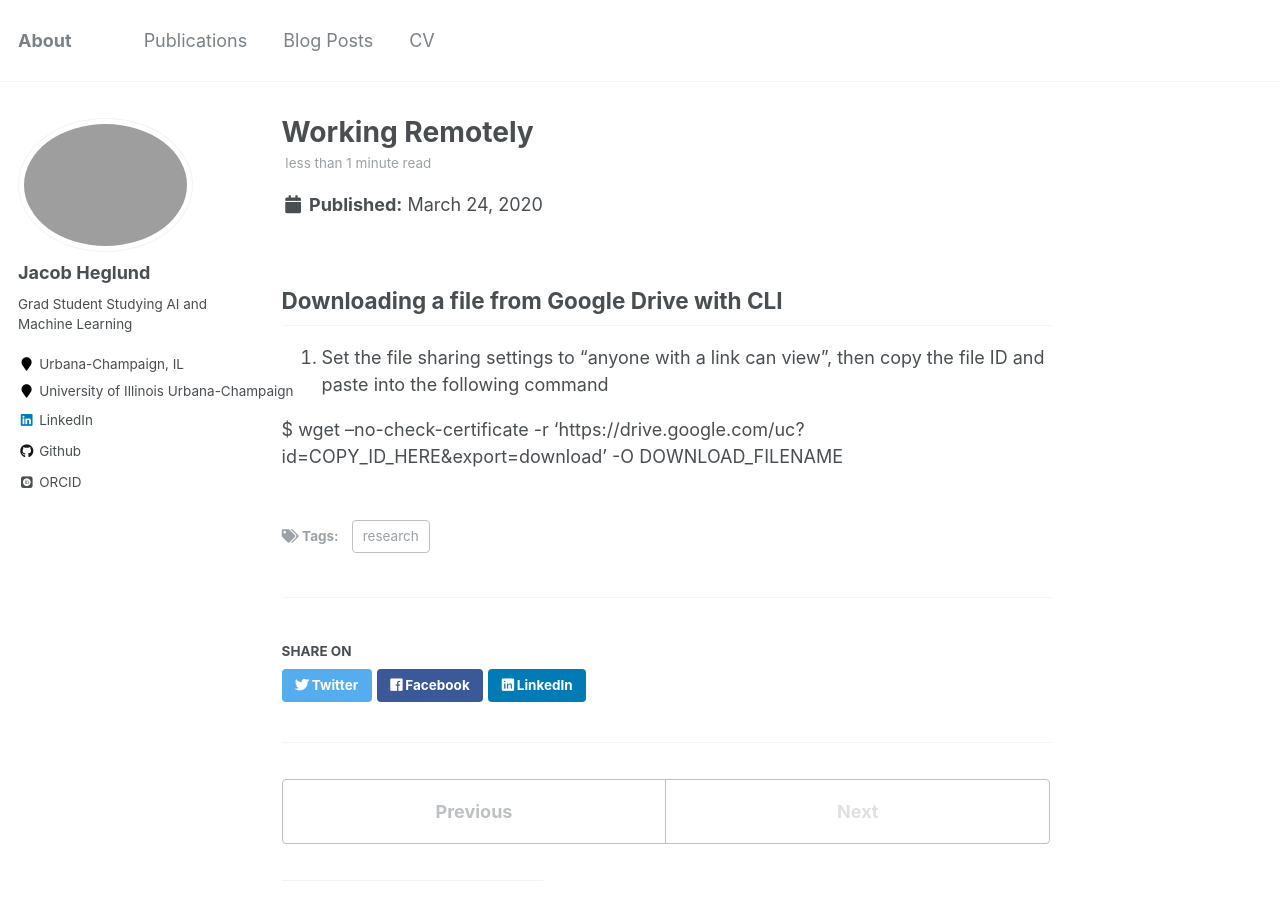
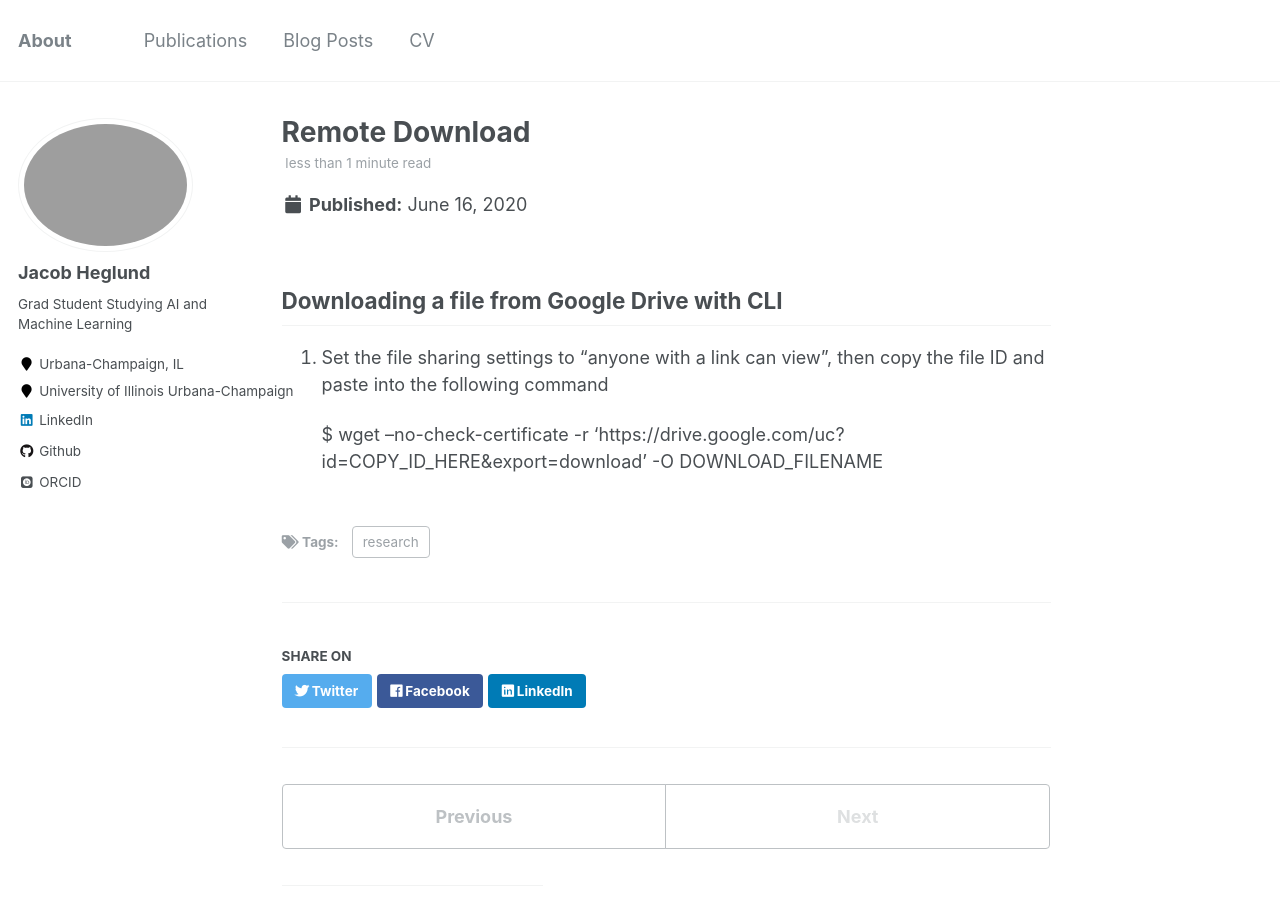
Before and after one commit to jacob-heglund/jacob-heglund.github.io, a Jekyll site: the page built from _posts/2020-06-16-remote-drive-download.md, in a window 1280 px wide and 900 px high. Built offline with Jekyll 4.4.1, drawn with Linux system fonts in a browser that asks for light colours; some web fonts are replaced.

Commit message:
update title

```diff
--- a/_posts/2020-06-16-remote-drive-download.md
+++ b/_posts/2020-06-16-remote-drive-download.md
@@ -1,7 +1,7 @@
 ---
-title: 'Working Remotely'
-date: 2020-03-24
-permalink: /posts/2020/03/working-remotely/
+title: 'Remote Download'
+date: 2020-06-16
+permalink: /posts/2020/06/remote-download/
 tags:
   - research
 ---
@@ -10,4 +10,4 @@ tags:
 
 1. Set the file sharing settings to "anyone with a link can view", then copy the file ID and paste into the following command
 
-  $ wget --no-check-certificate -r 'https://drive.google.com/uc?id=COPY_ID_HERE&export=download' -O DOWNLOAD_FILENAME
+    $ wget --no-check-certificate -r 'https://drive.google.com/uc?id=COPY_ID_HERE&export=download' -O DOWNLOAD_FILENAME
```
